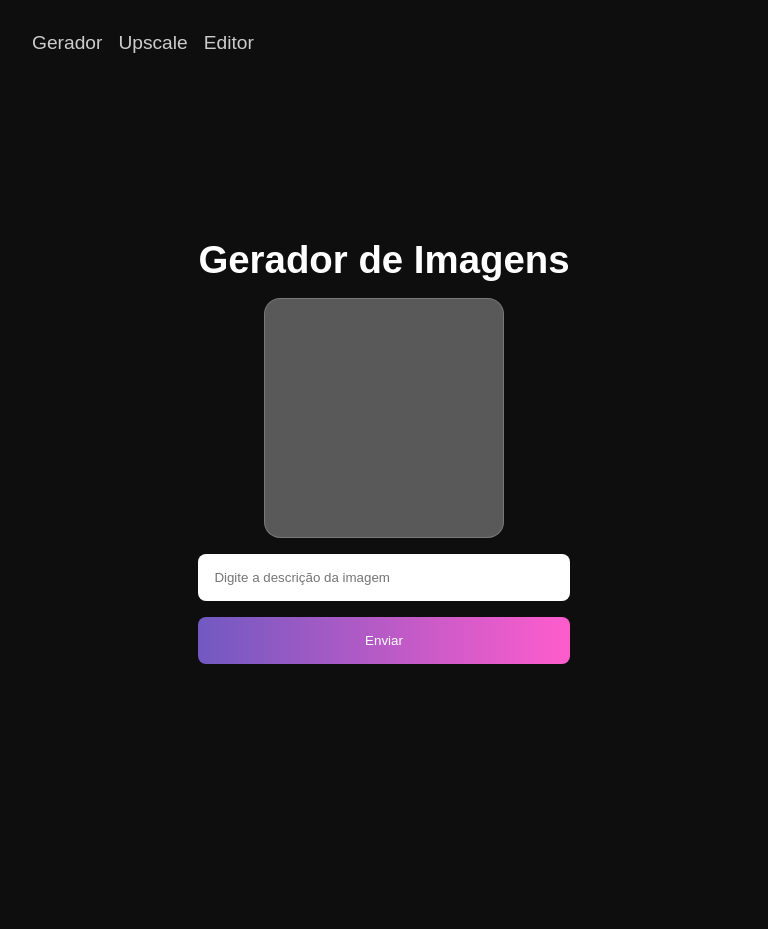
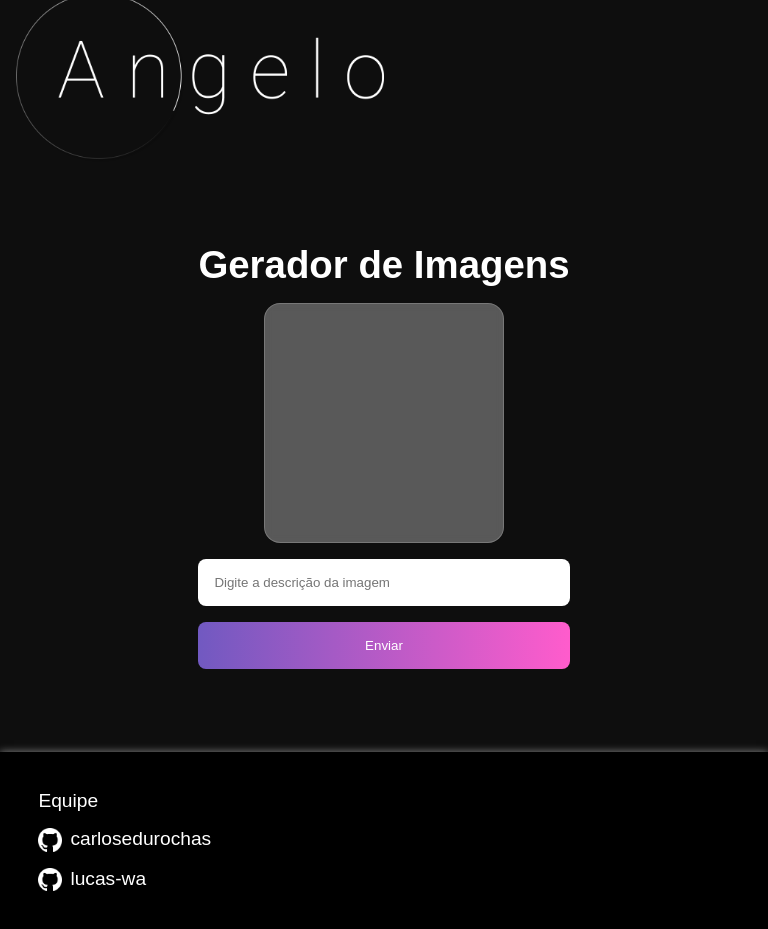
Before and after one commit to lucas-wa/angelo, a Python web app: template templates/index.html in a window 768 px wide. Before the commit the page ends 664 px from the top, so only its background shows below. Run offline with Jinja, Linux system fonts and the light colour scheme; the template is opened without the code that fills it, so the values that code supplies are empty.

Commit message:
Styles upgrade

```diff
--- a/static/script.js
+++ b/static/script.js
@@ -365,3 +365,20 @@ function makeCanvasResponsive(img) {
   canvas.style.backgroundImage = `url(${img.src})`;
   canvas.style.backgroundSize = 'cover'
 }
+
+
+function handleMenuState() {
+  const inputMenuState = document.querySelector("#input_menu_state");
+  const inputMenu = document.querySelector("#input_menu");
+  inputMenuState.checked = inputMenu.checked
+
+  const menuState = inputMenuState.checked;
+  const menu = document.querySelector(".navMenu");
+
+  if (menuState) {
+      menu.classList.add("appear");
+  } else {
+      menu.classList.remove("appear");
+
+  }
+}
--- a/static/style.css
+++ b/static/style.css
@@ -18,6 +18,10 @@
   border-width: 0;
 }
 
+:root {
+  --header-height: 10rem;
+}
+
 body {
   font-size: 1.2rem;
   background-color: #0e0e0e;
@@ -28,6 +32,14 @@ body {
   align-items: center;
   color: #fff;
 }
+
+
+body::-webkit-scrollbar{
+  /* Cor do gradiente do fundo */
+  /* background-color: #191C32; */
+  display: none;
+}
+
 
 .container {
   width: 100%;
@@ -45,6 +57,12 @@ header {
   justify-content: space-between;
   align-items: center;
   padding: 2rem;
+  position: relative;
+  max-height: var(--header-height);
+}
+
+header figure img {
+  width: 25%;
 }
 
 header nav ul {
@@ -76,6 +94,11 @@ main {
   align-items: center;
   gap: 1rem;
   flex: 1;
+  min-height: calc(90vh - var(--header-height));
+  padding: 2rem;
+}
+main h1 {
+  text-align: center;
 }
 
 .formContainer {
@@ -151,18 +174,41 @@ button:hover {}
   align-items: center;
 }
 
-.figure img{
-  width:100%;
-  border-radius:1rem;
+.figure img {
+  width: 100%;
+  border-radius: 1rem;
 }
 
 
-.toolBar{
+.toolBar {
   display: flex;
   justify-content: space-between;
   align-items: center;
   width: 100%;
-  gap:5rem;
+  gap: 5rem;
+}
+
+footer {
+  width: 100%;
+  padding: 2em;
+  background:#000;
+
+  box-shadow:  0rem 0rem .5rem #ffffff80;
+}
+
+footer ul {
+  list-style: none;
+  margin-top: 1rem;
+  display: flex;
+  flex-direction: column;
+  gap:1rem;
+}
+
+footer ul li a{
+  text-decoration: none;
+  color: inherit;
+  display: flex;
+  gap:.5rem;
 }
 
 
@@ -243,3 +289,209 @@ button:hover {}
     transform: rotate(360deg);
   }
 }
+
+@media only screen and (max-width: 768px) {
+
+  header{
+    padding: 1rem;
+  }
+  header figure img {
+    width: 50%;
+  }
+
+
+  header nav {
+    position: absolute;
+    top: var(--header-height);
+    right: 1rem;
+    z-index: 1;
+  }
+
+  header nav ul {
+    flex-direction: column;
+    gap: 0;
+    background-color: #0e0e0e;
+    padding: .5rem 1rem;
+    color: #fff;
+    border: #fff solid .1rem;
+    justify-content: space-evenly;
+    align-items: center;
+
+  }
+
+  header nav ul li {
+    display: flex;
+    justify-content: center;
+    align-items: center;
+
+    text-align: center;
+    padding: 1rem;
+    border-bottom: #fff solid .1rem;
+    width: 10rem;
+    filter: brightness(100%);
+  }
+
+  header nav ul li:last-child {
+    border: none;
+  }
+}
+
+#input_menu,
+#input_menu_state {
+  position: absolute;
+  width: 1px;
+  height: 1px;
+  padding: 0;
+  margin: -1px;
+  overflow: hidden;
+  clip: rect(0, 0, 0, 0);
+  white-space: nowrap;
+  border-width: 0;
+}
+
+
+#nav-icon3 {
+  width: 2rem;
+  height: 2rem;
+  position: relative;
+  margin: 1rem;
+  -webkit-transform: rotate(0deg);
+  -moz-transform: rotate(0deg);
+  -o-transform: rotate(0deg);
+  transform: rotate(0deg);
+  -webkit-transition: 0.5s ease-in-out;
+  -moz-transition: 0.5s ease-in-out;
+  -o-transition: 0.5s ease-in-out;
+  transition: 0.5s ease-in-out;
+  cursor: pointer;
+}
+
+#nav-icon3 span {
+  display: block;
+  position: absolute;
+  height: .1rem;
+  width: 100%;
+  background: #fff;
+  border-radius: .9rem;
+  opacity: 1;
+  left: 0;
+  -webkit-transform: rotate(0deg);
+  -moz-transform: rotate(0deg);
+  -o-transform: rotate(0deg);
+  transform: rotate(0deg);
+  -webkit-transition: 0.25s ease-in-out;
+  -moz-transition: 0.25s ease-in-out;
+  -o-transition: 0.25s ease-in-out;
+  transition: 0.25s ease-in-out;
+}
+
+
+
+#nav-icon3 span:nth-child(1) {
+  top: 0px;
+}
+
+#nav-icon3 span:nth-child(2),
+#nav-icon3 span:nth-child(3) {
+  top: .9rem;
+}
+
+#nav-icon3 span:nth-child(4) {
+  top: 1.8rem;
+}
+
+#input_menu:checked~#nav-icon3 span:nth-child(1) {
+  top: 1.8rem;
+  width: 0%;
+  left: 50%;
+}
+
+#input_menu:checked~#nav-icon3 span:nth-child(2) {
+  -webkit-transform: rotate(45deg);
+  -moz-transform: rotate(45deg);
+  -o-transform: rotate(45deg);
+  transform: rotate(45deg);
+}
+
+#input_menu:checked~#nav-icon3 span:nth-child(3) {
+  -webkit-transform: rotate(-45deg);
+  -moz-transform: rotate(-45deg);
+  -o-transform: rotate(-45deg);
+  transform: rotate(-45deg);
+}
+
+#input_menu:checked~#nav-icon3 span:nth-child(4) {
+  top: 1.8rem;
+  width: 0%;
+  left: 50%;
+}
+
+.fade {
+  opacity: 0;
+  animation: fadein 1s, float 6s infinite;
+  animation-delay: 1s, 2s;
+  /* animation-iteration-count: unset, infinite; */
+}
+
+
+
+@media only screen and (max-width: 768px) {
+  #input_menu_state~nav {
+    position: absolute;
+    width: 1px;
+    height: 1px;
+    padding: 0;
+    margin: -1px;
+    overflow: hidden;
+    clip: rect(0, 0, 0, 0);
+    white-space: nowrap;
+    border-width: 0;
+  }
+
+  #input_menu_state:checked~nav {
+    position: absolute;
+    width: initial;
+    height: initial;
+    padding: 0;
+    margin: initial;
+    overflow: initial;
+    clip: initial;
+    white-space: initial;
+    border-width: initial;
+
+    position: absolute;
+    top: var(--header-height);
+    right: 1rem;
+  }
+}
+
+@media only screen and (min-width: 768px) {
+  #label-menu {
+    position: absolute;
+    width: 1px;
+    height: 1px;
+    padding: 0;
+    margin: -1px;
+    overflow: hidden;
+    clip: rect(0, 0, 0, 0);
+    white-space: nowrap;
+    border-width: 0;
+  }
+}
+
+.appear {
+  opacity: 1;
+  animation: appear 1s ease;
+}
+
+@keyframes appear {
+  from {
+    opacity: 0;
+    transform: translateY(3rem);
+  }
+
+  to {
+    opacity: 1;
+    transform: translateY(0);
+  }
+}
--- a/templates/index.html
+++ b/templates/index.html
@@ -5,7 +5,9 @@
     <meta charset="UTF-8">
     <meta http-equiv="X-UA-Compatible" content="IE=edge">
     <meta name="viewport" content="width=device-width, initial-scale=1.0">
-    <title>Flask Server</title>
+    <title>Angelo</title>
+
+    <link rel="shortcut icon" href="/assets/favicon.svg" type="image/x-icon">
 
     <link rel="stylesheet" href="../static/style.css">
 
@@ -18,13 +20,30 @@
     <div class="container">
 
         <header>
-            <nav>
+
+            <figure>
+                <img src="../assets/logo.png" alt="Logo da angelo">
+            </figure>
+
+            <input type="checkbox" name="input_menu_state" id="input_menu_state">
+
+            <nav class="navMenu">
                 <ul>
                     <li class="generateContainer">Gerador</li>
                     <li class="upscaleContainer">Upscale</li>
                     <li class="editorContainer">Editor</li>
                 </ul>
             </nav>
+
+            <label id="label-menu" htmlFor="menu">
+                <input type="checkbox" name="menu" id="input_menu" className="sr-only" onchange="handleMenuState()" />
+                <div id="nav-icon3">
+                    <span></span>
+                    <span></span>
+                    <span></span>
+                    <span></span>
+                </div>
+            </label>
         </header>
 
         <main>
@@ -109,8 +128,34 @@
                 </form>
             </div>
 
+        </main>
+
+        <footer>
+            <p>
+                Equipe
+            </p>
+
+            <ul>
+                <li>
+                    <a target="_blank" href="https://github.com/carlosedurochas">
+                        <img src="../assets/github.png" alt="github" style="width: 100%; max-width: 1.5rem;">
+
+                        <p>
+                            carlosedurochas
+                        </p>
+                    </a>
+                </li>
+                <li>
+                    <a target="_blank" href="https://github.com/lucas-wa">
+                        <img src="../assets/github.png" alt="github" style="width: 100%; max-width: 1.5rem;">
+                        <p>
+                            lucas-wa
+                        </p>
+                    </a>
+                </li>
+            </ul>
+        </footer>
     </div>
-    </main>
 
 
     <script src="../static/script.js" defer></script>
```
Also changed, not shown: assets/favicon.svg (added), assets/github.png (added), assets/logo.png (added).
